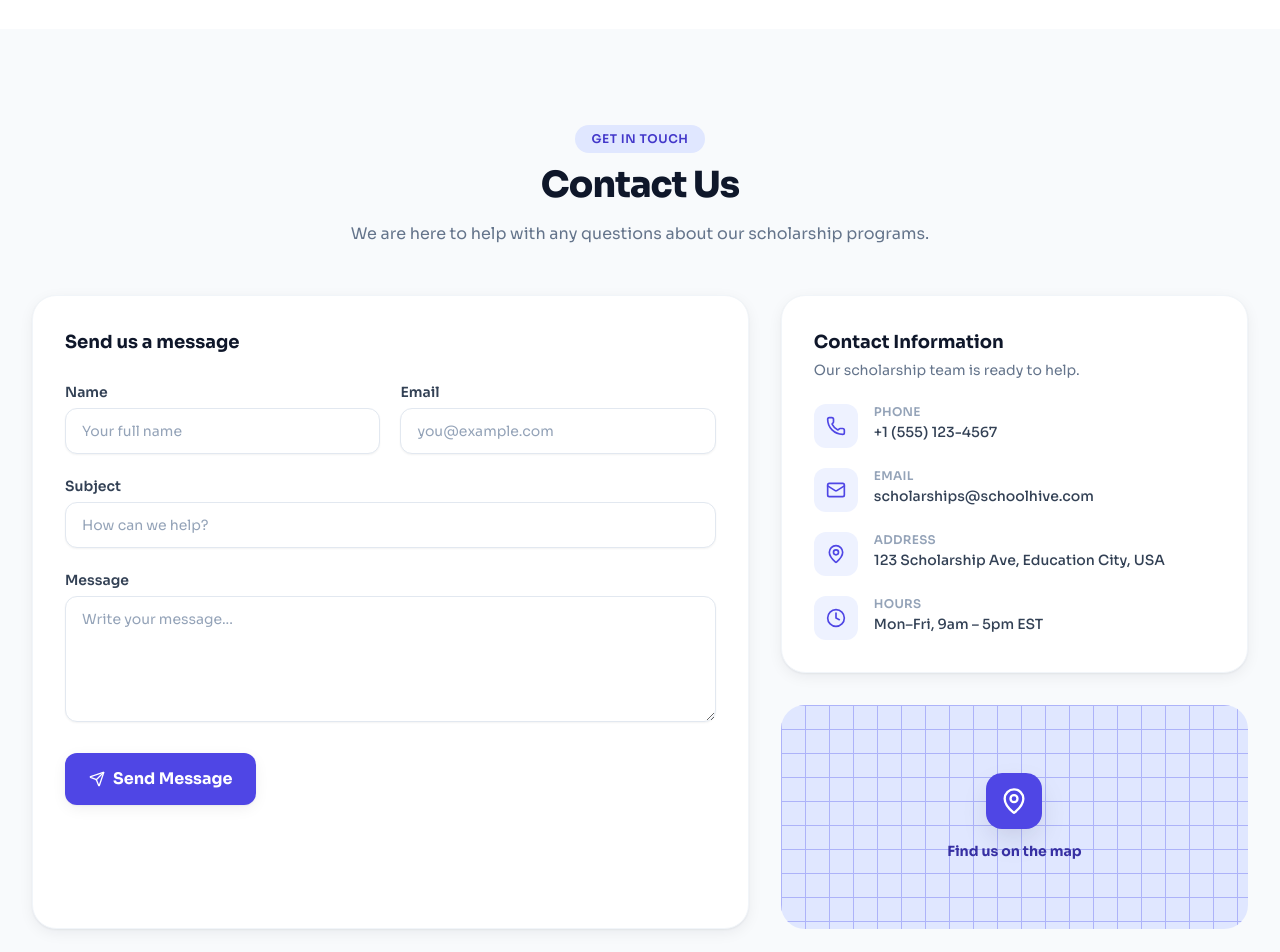
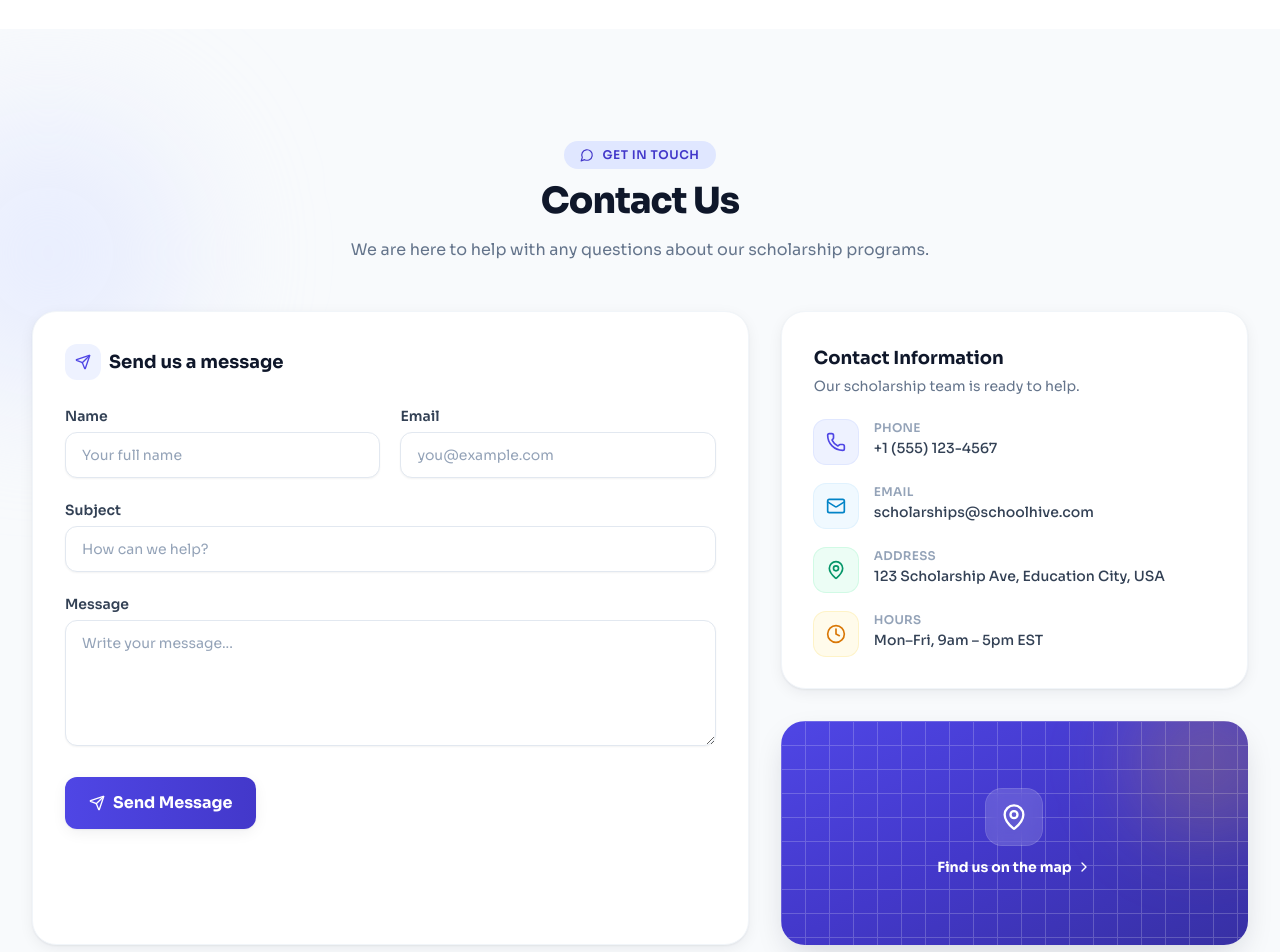
Before and after one commit to ShehabShan/School-Hive, a React (Vite) app: page / in a window 1280 px wide. Shown: the part 4560-5512 px from the top of the page. Built offline with nearby package versions, Linux system fonts and the light colour scheme; no server answers.

Commit message:
feat(ui): redesign ContactPage with gradient map card and accent info icons Co-authored-by: monkeycode-ai <monkeycode-ai@chaitin.com>

```diff
--- a/src/Pages/Contact/ContactPage.jsx
+++ b/src/Pages/Contact/ContactPage.jsx
@@ -1,5 +1,14 @@
 import { useState } from "react";
-import { Phone, Mail, MapPin, Send, Clock } from "lucide-react";
+import { motion } from "framer-motion";
+import {
+  Phone,
+  Mail,
+  MapPin,
+  Send,
+  Clock,
+  MessageCircle,
+  ChevronRight,
+} from "lucide-react";
 import toast from "react-hot-toast";
 
 const ContactPage = () => {
@@ -24,50 +33,74 @@ const ContactPage = () => {
   };
 
   const inputClass =
-    "mt-1 w-full rounded-xl border border-slate-200 bg-white px-4 py-3 text-sm text-slate-700 shadow-sm transition-colors placeholder:text-slate-400 focus:border-brand-500 focus:outline-none focus:ring-2 focus:ring-brand-500/30";
+    "mt-1 w-full rounded-xl border border-slate-200 bg-white px-4 py-3 text-sm text-slate-700 shadow-sm transition-all placeholder:text-slate-400 focus:border-brand-500 focus:outline-none focus:ring-4 focus:ring-brand-500/15";
 
   const contactInfo = [
     {
       icon: Phone,
       label: "Phone",
       value: "+1 (555) 123-4567",
+      accent: "bg-brand-50 text-brand-600 ring-brand-100",
     },
     {
       icon: Mail,
       label: "Email",
       value: "scholarships@schoolhive.com",
+      accent: "bg-sky-50 text-sky-600 ring-sky-100",
     },
     {
       icon: MapPin,
       label: "Address",
       value: "123 Scholarship Ave, Education City, USA",
+      accent: "bg-emerald-50 text-emerald-600 ring-emerald-100",
     },
     {
       icon: Clock,
       label: "Hours",
       value: "Mon–Fri, 9am – 5pm EST",
+      accent: "bg-amber-50 text-amber-600 ring-amber-100",
     },
   ];
 
   return (
-    <section className="bg-slate-50 py-20 md:py-24">
-      <div className="container-page">
-        <div className="section-title">
-          <span className="eyebrow">Get in touch</span>
+    <section className="relative overflow-hidden bg-slate-50 py-20 md:py-28">
+      <div
+        aria-hidden
+        className="pointer-events-none absolute -left-24 top-20 h-72 w-72 rounded-full bg-brand-100/60 blur-3xl"
+      />
+      <div className="container-page relative">
+        <motion.div
+          initial={{ opacity: 0, y: 24 }}
+          whileInView={{ opacity: 1, y: 0 }}
+          viewport={{ once: true, margin: "-80px" }}
+          transition={{ duration: 0.5 }}
+          className="section-title"
+        >
+          <span className="eyebrow">
+            <MessageCircle className="h-3.5 w-3.5" />
+            Get in touch
+          </span>
           <h2>Contact Us</h2>
           <p>
             We are here to help with any questions about our scholarship
             programs.
           </p>
-        </div>
+        </motion.div>
 
         <div className="mt-12 grid grid-cols-1 gap-8 lg:grid-cols-5">
           {/* Form */}
-          <form
+          <motion.form
+            initial={{ opacity: 0, y: 24 }}
+            whileInView={{ opacity: 1, y: 0 }}
+            viewport={{ once: true, margin: "-60px" }}
+            transition={{ duration: 0.5 }}
             onSubmit={handleSubmit}
             className="rounded-3xl border border-slate-100 bg-white p-8 shadow-soft lg:col-span-3"
           >
-            <h3 className="text-lg font-bold text-slate-900">
+            <h3 className="flex items-center gap-2 text-lg font-bold text-slate-900">
+              <span className="flex h-9 w-9 items-center justify-center rounded-xl bg-brand-50 text-brand-600">
+                <Send className="h-4 w-4" />
+              </span>
               Send us a message
             </h3>
             <div className="mt-6 grid gap-5 sm:grid-cols-2">
@@ -146,16 +179,22 @@ const ContactPage = () => {
             </div>
             <button
               type="submit"
-              className="mt-6 inline-flex w-full items-center justify-center gap-2 rounded-xl bg-brand-600 px-6 py-3.5 font-bold text-white shadow-soft transition-colors hover:bg-brand-700 sm:w-auto"
+              className="group mt-6 inline-flex w-full items-center justify-center gap-2 rounded-xl bg-gradient-to-r from-brand-600 to-brand-700 px-6 py-3.5 font-bold text-white shadow-soft transition-all duration-200 hover:-translate-y-0.5 hover:shadow-lift sm:w-auto"
             >
-              <Send className="h-4 w-4" />
+              <Send className="h-4 w-4 transition-transform duration-200 group-hover:translate-x-0.5 group-hover:-translate-y-0.5" />
               Send Message
             </button>
-          </form>
+          </motion.form>
 
           {/* Info + Map */}
           <div className="space-y-8 lg:col-span-2">
-            <div className="rounded-3xl border border-slate-100 bg-white p-8 shadow-soft">
+            <motion.div
+              initial={{ opacity: 0, y: 24 }}
+              whileInView={{ opacity: 1, y: 0 }}
+              viewport={{ once: true, margin: "-60px" }}
+              transition={{ duration: 0.5, delay: 0.1 }}
+              className="rounded-3xl border border-slate-100 bg-white p-8 shadow-soft"
+            >
               <h3 className="text-lg font-bold text-slate-900">
                 Contact Information
               </h3>
@@ -163,9 +202,11 @@ const ContactPage = () => {
                 Our scholarship team is ready to help.
               </p>
               <div className="mt-6 space-y-5">
-                {contactInfo.map(({ icon: Icon, label, value }) => (
-                  <div key={label} className="flex items-start gap-4">
-                    <div className="flex h-11 w-11 shrink-0 items-center justify-center rounded-xl bg-brand-50 text-brand-600">
+                {contactInfo.map(({ icon: Icon, label, value, accent }) => (
+                  <div key={label} className="group flex items-start gap-4">
+                    <div
+                      className={`flex h-11 w-11 shrink-0 items-center justify-center rounded-xl ring-1 transition-transform duration-200 group-hover:scale-110 ${accent}`}
+                    >
                       <Icon className="h-5 w-5" />
                     </div>
                     <div>
@@ -179,19 +220,30 @@ const ContactPage = () => {
                   </div>
                 ))}
               </div>
-            </div>
+            </motion.div>
 
-            <div className="relative flex h-56 items-center justify-center overflow-hidden rounded-3xl bg-gradient-to-br from-brand-100 to-indigo-100">
-              <div className="pointer-events-none absolute inset-0 opacity-40 [background-image:linear-gradient(to_right,#6366f1_1px,transparent_1px),linear-gradient(to_bottom,#6366f1_1px,transparent_1px)] [background-size:24px_24px]" />
+            <motion.div
+              initial={{ opacity: 0, scale: 0.96 }}
+              whileInView={{ opacity: 1, scale: 1 }}
+              viewport={{ once: true, margin: "-60px" }}
+              transition={{ duration: 0.5, delay: 0.2 }}
+              className="relative flex h-56 items-center justify-center overflow-hidden rounded-3xl bg-gradient-to-br from-brand-600 via-brand-700 to-indigo-800 shadow-lift"
+            >
+              <div
+                aria-hidden
+                className="pointer-events-none absolute inset-0 opacity-20 [background-image:linear-gradient(to_right,#ffffff_1px,transparent_1px),linear-gradient(to_bottom,#ffffff_1px,transparent_1px)] [background-size:24px_24px]"
+              />
+              <div className="pointer-events-none absolute -right-10 -top-10 h-40 w-40 rounded-full bg-amber-400/20 blur-2xl" />
               <div className="relative flex flex-col items-center text-center">
-                <div className="flex h-14 w-14 items-center justify-center rounded-2xl bg-brand-600 text-white shadow-lift">
+                <div className="flex h-14 w-14 items-center justify-center rounded-2xl bg-white/15 text-white ring-1 ring-white/25 backdrop-blur">
                   <MapPin className="h-7 w-7" />
                 </div>
-                <p className="mt-3 text-sm font-bold text-brand-800">
+                <p className="mt-3 inline-flex items-center gap-1 text-sm font-bold text-white">
                   Find us on the map
+                  <ChevronRight className="h-4 w-4" />
                 </p>
               </div>
-            </div>
+            </motion.div>
           </div>
         </div>
       </div>
```
Also changed, not shown: 1 other file (tests, documents, lock files or other folders).
